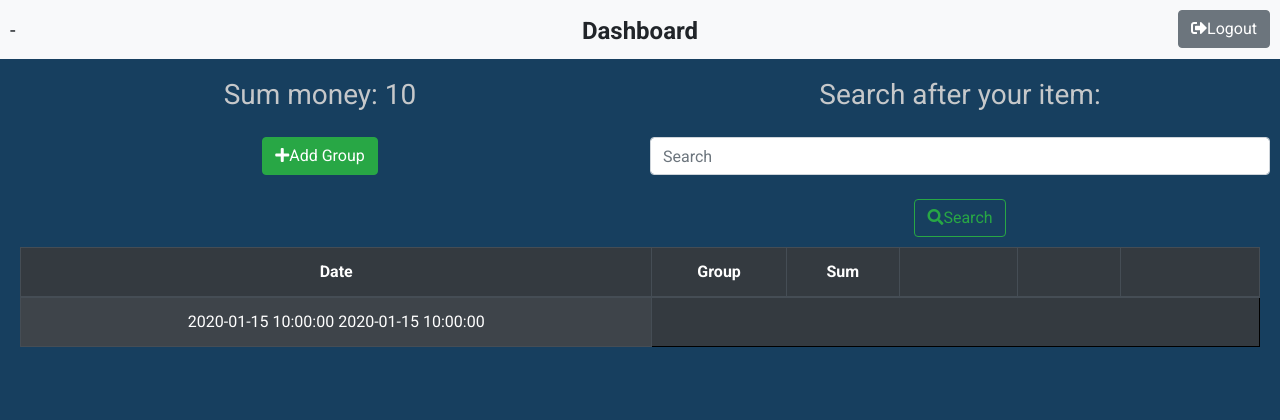
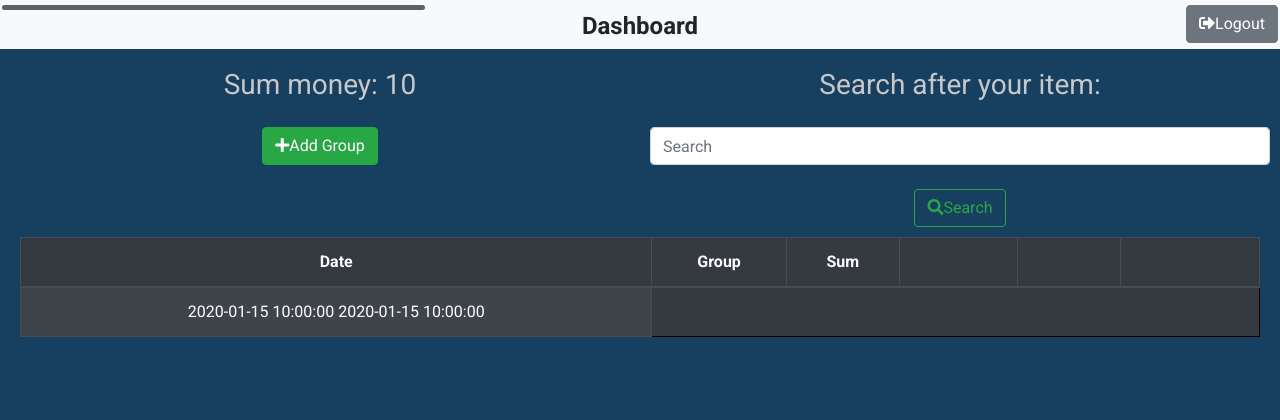
Before and after one commit to IstvanGercsak/BudgetCalculator-ThirdMileStoneProject, a Flask app: template templates/dashboard.html in a window 1280 px wide. Shown: the top 420 px of the page. Run offline with Flask 2, Linux system fonts and the light colour scheme; the template is opened without the code that fills it: most values are stand-ins (such as "Sample title", 1, 10 or a date in 2020); some libraries are stand-ins or nearby versions.

Commit message:
Align username and remove currency from the name

```diff
--- a/static/css/style.css
+++ b/static/css/style.css
@@ -76,16 +76,20 @@ th, td {
 
 /* DASHBOARD */
 
+.username-color {
+    background: #5a6268;
+    color: white;
+    border-radius: 10px;
+    text-align: center;
+    width: 100%;
+}
+
 .set-margin-data-date {
     margin: 0;
 }
 
 .set-margin-data {
     margin: 10px 0 0 0;
-}
-
-.username {
-    text-align: left;
 }
 
 .username p {
@@ -106,7 +110,7 @@ th, td {
 }
 
 .nav-item-padding {
-    padding: 10px;
+    padding: 5px 2px;
 }
 
 .logout {
--- a/templates/dashboard.html
+++ b/templates/dashboard.html
@@ -31,7 +31,7 @@
 <nav class="container-fluid navbar-light bg-light">
     <div class="row">
         <div class="col-4 username nav-item-padding">
-            <p>{{ session['username'] }} - {{ session['currency'] }}</p>
+            <p class="username-color">{{ session['username'] }}</p>
         </div>
         <div class="col-4 set-center nav-item-padding">
             <p>Dashboard</p>
@@ -49,7 +49,7 @@
 <div class="container-fluid">
     <div class="row">
         <div class="search col-sm-6">
-            <p>Sum money: {{ summoney.sum_money }} {{ session['currency'] }}</p>
+            <p>Sum money: {{ summoney.sum_money }}</p>
             <button type="button" class="btn btn-success" data-toggle="modal" data-target="#add-group">
                 <i class="fas fa-plus"></i>Add Group
             </button>
--- a/templates/search_result.html
+++ b/templates/search_result.html
@@ -16,7 +16,7 @@
 <nav class="container-fluid navbar-light bg-light">
     <div class="row">
         <div class="col-4 username nav-item-padding">
-            <p>{{ session['username'] }} - {{ session['currency'] }}</p>
+            <p class="username-color">{{ session['username'] }}</p>
         </div>
         <div class="col-4 set-center nav-item-padding">
             <a href="{{ url_for('dashboard') }}">
--- a/templates/view_details.html
+++ b/templates/view_details.html
@@ -30,7 +30,7 @@
 <nav class="container-fluid navbar-light bg-light">
     <div class="row">
         <div class="col-4 username nav-item-padding">
-            <p>{{ session['username'] }} - {{ session['currency'] }}</p>
+            <p class="username-color">{{ session['username'] }}</p>
         </div>
         <div class="col-4 set-center nav-item-padding">
             <a href="{{ url_for('dashboard') }}">
```
